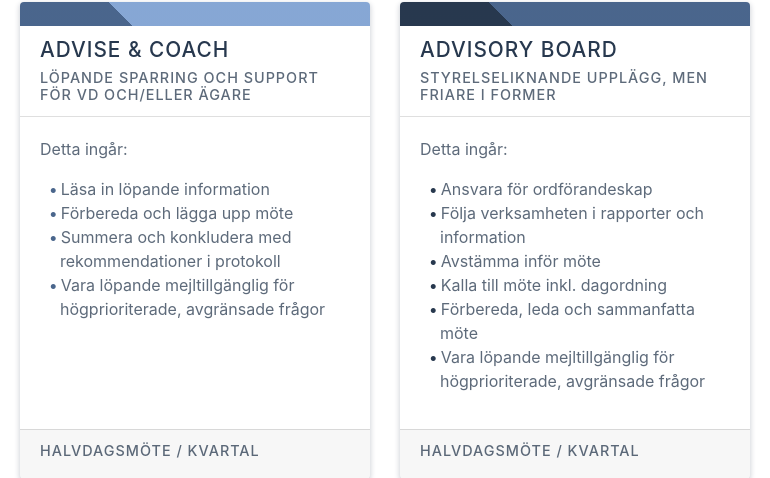
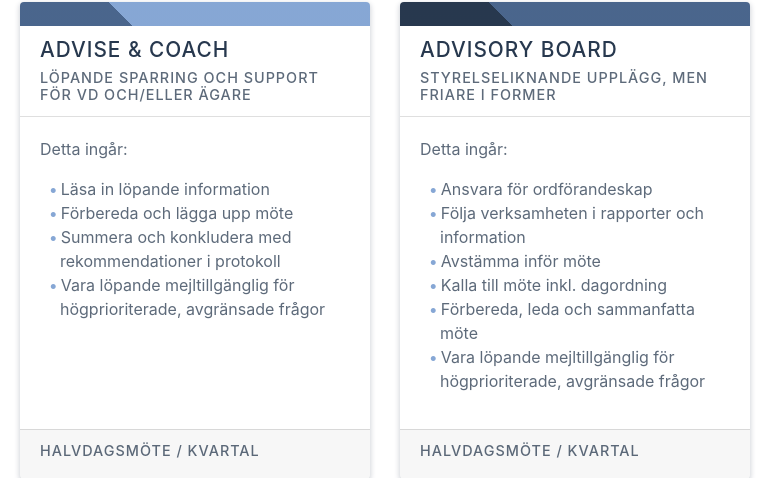
Before and after one commit to nerdmanship/metamorfosen, a website: page src/index.html in a window 1280 px wide. Shown: the part 1767-2245 px from the top of the page, 445-1215 px from the left. Drawn offline with nearby package versions, Linux system fonts and the light colour scheme; files that its build step writes are made by us from their sources.

Commit message:
Update text bullets

```diff
--- a/src/scss/index.scss
+++ b/src/scss/index.scss
@@ -187,7 +187,7 @@ section {
             background: linear-gradient(45deg, $meta-mid 30%, $meta-light 30%);
         }
         li::before {
-            color: $meta-mid;
+            color: $meta-light;
         }
     }
 
@@ -196,7 +196,7 @@ section {
             background: linear-gradient(45deg, $meta-dark 30%, $meta-mid 30%);
         }
         li::before {
-            color: $meta-dark;
+            color: $meta-light;
         }
     }
     ul {
```
Also changed, not shown: dist/css/index.css.
